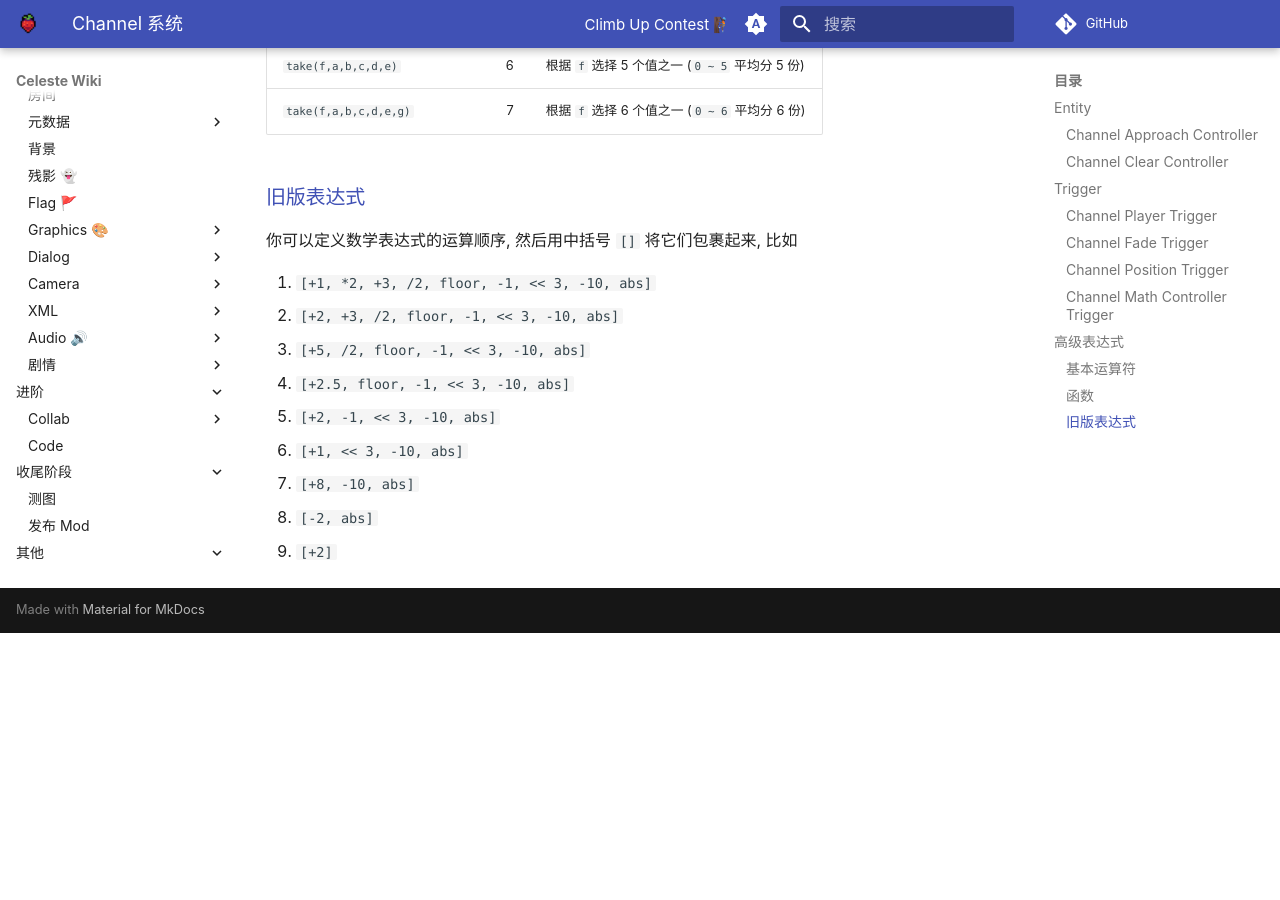
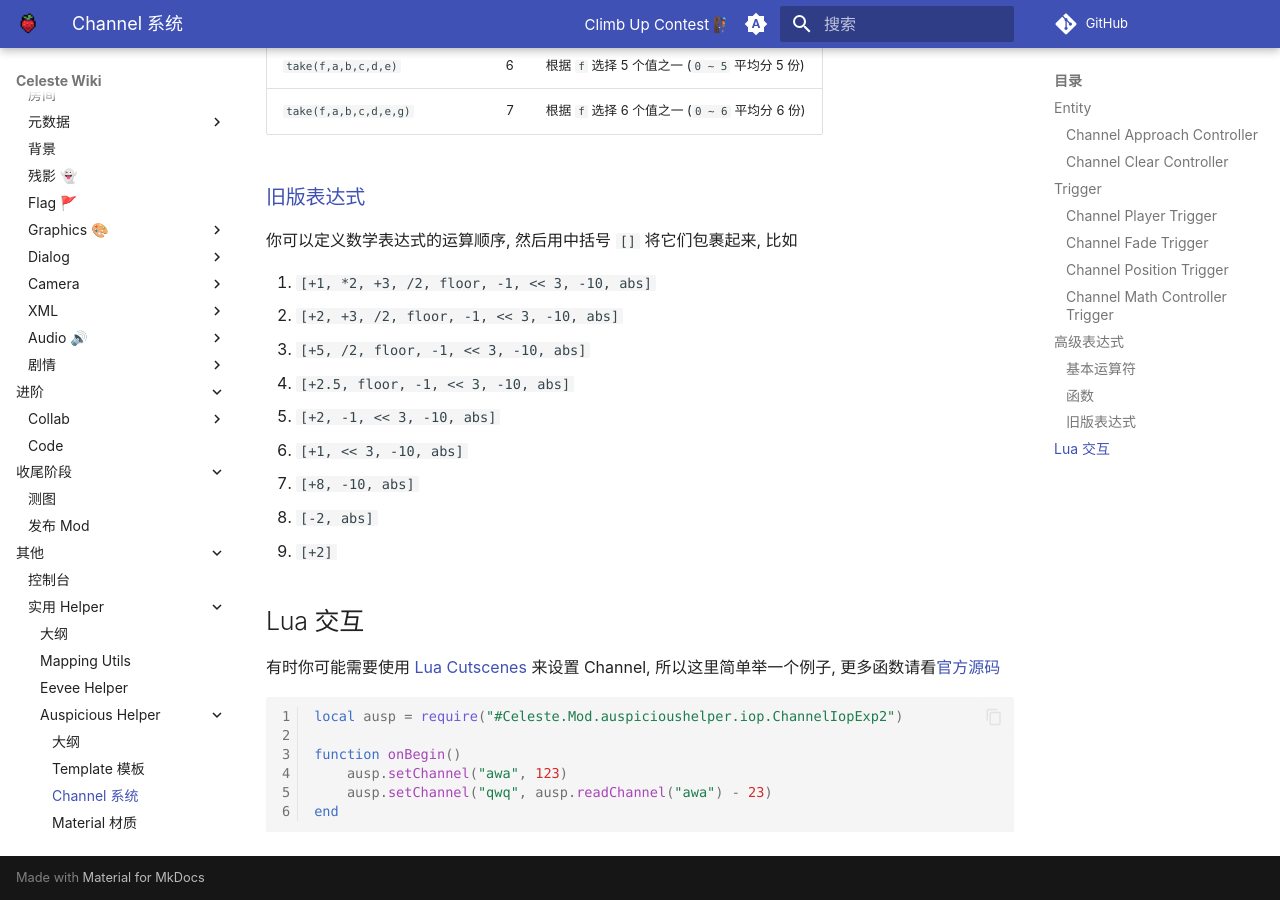
Before and after one commit to LuckyBoy-7/CelesteWikiModule, an MkDocs documentation site: the page built from docs/mappings/useful_helpers/auspicious/channel.md, in a window 1280 px wide and 900 px high, scrolled down 7900 px. Built offline with MkDocs 1.6.1 and Material for MkDocs 9.7.7, drawn with Linux system fonts in a browser that asks for light colours; plug-ins that fetch from the network failed and are left out; comment, search, counter and statistics services are not loaded; before the commit the page ends 8533 px from its top, so only the background shows below that.

Commit message:
ausp 补充

````diff
--- a/docs/mappings/useful_helpers/auspicious/channel.md
+++ b/docs/mappings/useful_helpers/auspicious/channel.md
@@ -246,3 +246,17 @@
 7. `[+8, -10, abs]`
 8. `[-2, abs]`
 9. `[+2]`
+
+## Lua 交互
+
+有时你可能需要使用 [Lua Cutscenes](../../lua/lua_cutscene.md) 来设置 Channel, 所以这里简单举一个例子, 更多函数请看[官方源码](https://github.com/cloudsbelow/auspicioushelper/blob/746c1305482d064c922340f427bb0b6fa6bb4a44/Source/interop/channeliop.cs#L47)
+
+```lua
+local ausp = require("#Celeste.Mod.auspicioushelper.iop.ChannelIopExp2")
+
+function onBegin()
+    ausp.setChannel("awa", 123)
+    ausp.setChannel("qwq", ausp.readChannel("awa") - 23)
+end
+
+```
````
Also changed, not shown: docs/mappings/overall.md (+1 -0 lines), docs/mappings/useful_helpers/auspicious/material.md (+96 -3 lines), docs/assets/mappings/useful_helpers/auspicious/53.png (added), docs/assets/mappings/useful_helpers/auspicious/54.png (added), docs/assets/mappings/useful_helpers/auspicious/55.png (added), 9 other files.
